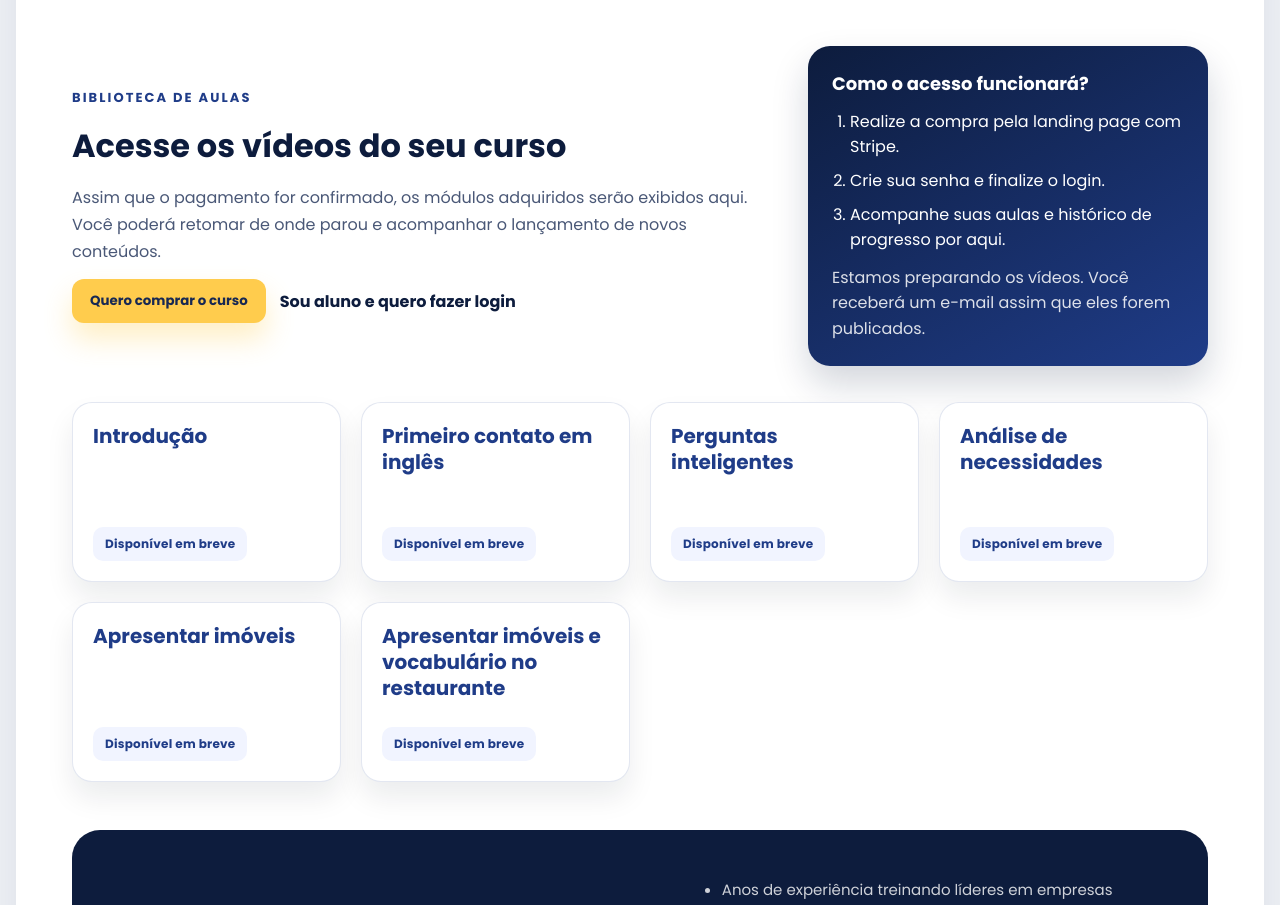
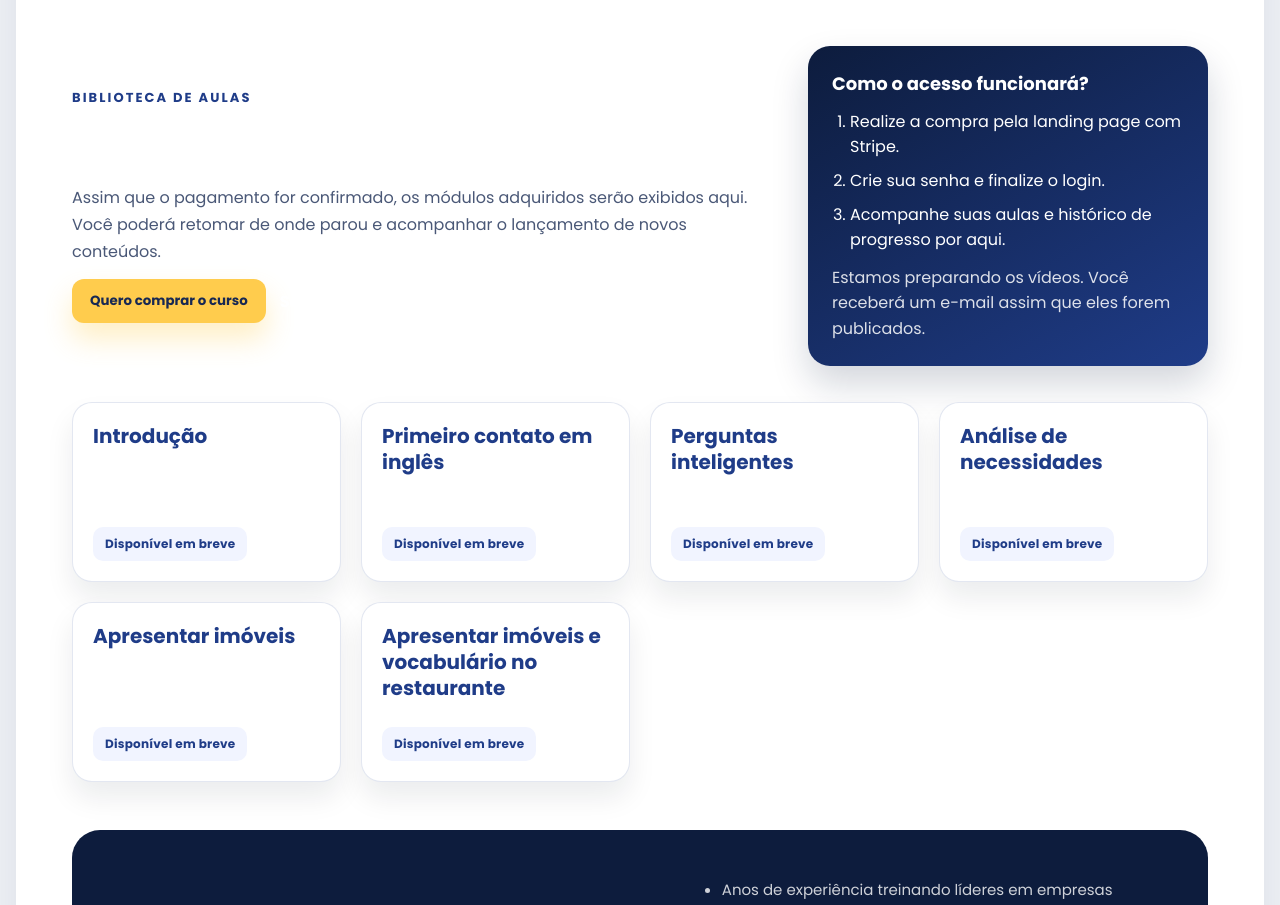
Before and after one commit to nicholasfocke/LandingPagePeter, a Next.js app: page / in a window 1280 px wide. Shown: the part 1322-2227 px from the top of the page. Built offline with nearby package versions, Linux system fonts and the light colour scheme.

Commit message:
Ajusta textos do catálogo para branco na landing

```diff
--- a/src/app/page.css
+++ b/src/app/page.css
@@ -446,6 +446,18 @@
   flex-wrap: wrap;
 }
 
+.videos-copy .section-title {
+  color: #ffffff;
+}
+
+.videos-actions .text-link {
+  color: #ffffff;
+}
+
+.videos-actions .text-link:hover {
+  color: #ffffff;
+}
+
 .status-card {
   background: linear-gradient(150deg, #0d1c3d, #1f3c88);
   color: #ffffff;
```
